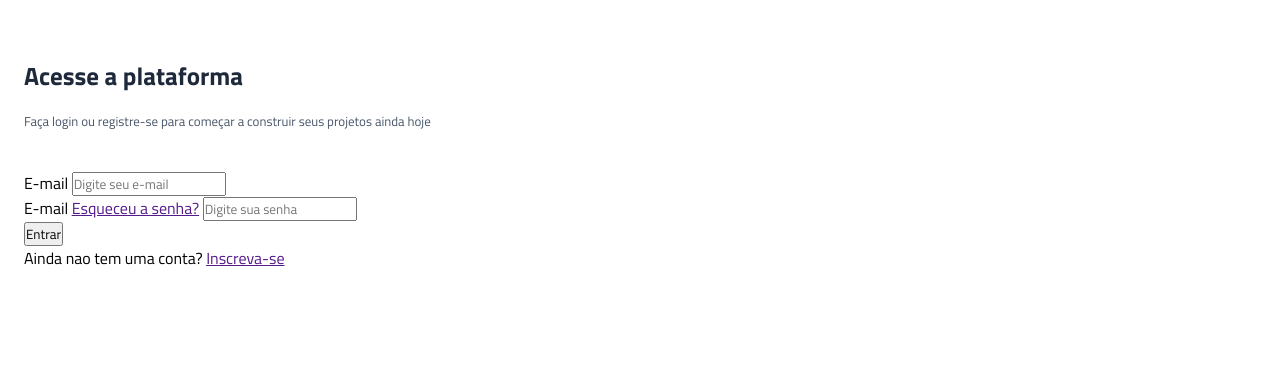
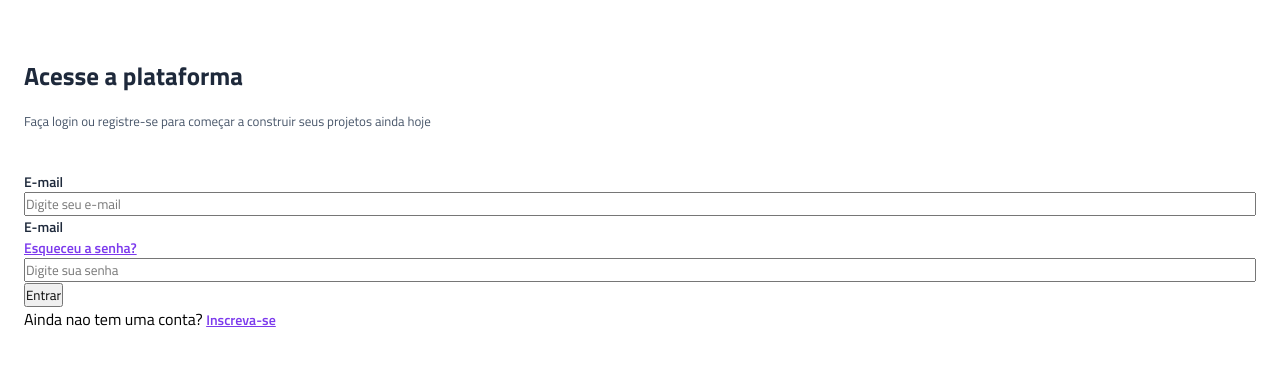
Before and after one commit to otaviolima11bti/projeto-vertigo, a plain HTML site: page index.html in a window 1280 px wide. Shown: the part 136-502 px from the top of the page. Drawn offline with Linux system fonts and the light colour scheme.

Commit message:
estilizacao dos labels e das ancoras da seeçao de login

```diff
--- a/style.css
+++ b/style.css
@@ -8,6 +8,7 @@
 :root {
     --gray-800: #1E293B;
     --gray-600: #475569;
+    --purple: #7c3aed;
 }
 
 header {
@@ -40,3 +41,30 @@ main {
     font-size: 0.8125rem;
     color: var(--gray-600);
 }
+
+.input-box {
+    display: flex;
+    flex-direction: column;
+
+}
+
+.input-box div {
+    display: flex;
+    justify-content: space-between;
+}
+
+.login label {
+    font-size: 0.875rem;
+    color: var(--gray-800);
+    font-weight: 600;
+}
+
+.login a {
+    color: var(--purple);
+    font-size: 0.875rem;
+    font-weight: 600;
+}
+
+.login a :hover {
+    text-decoration: underline;
+}
```
